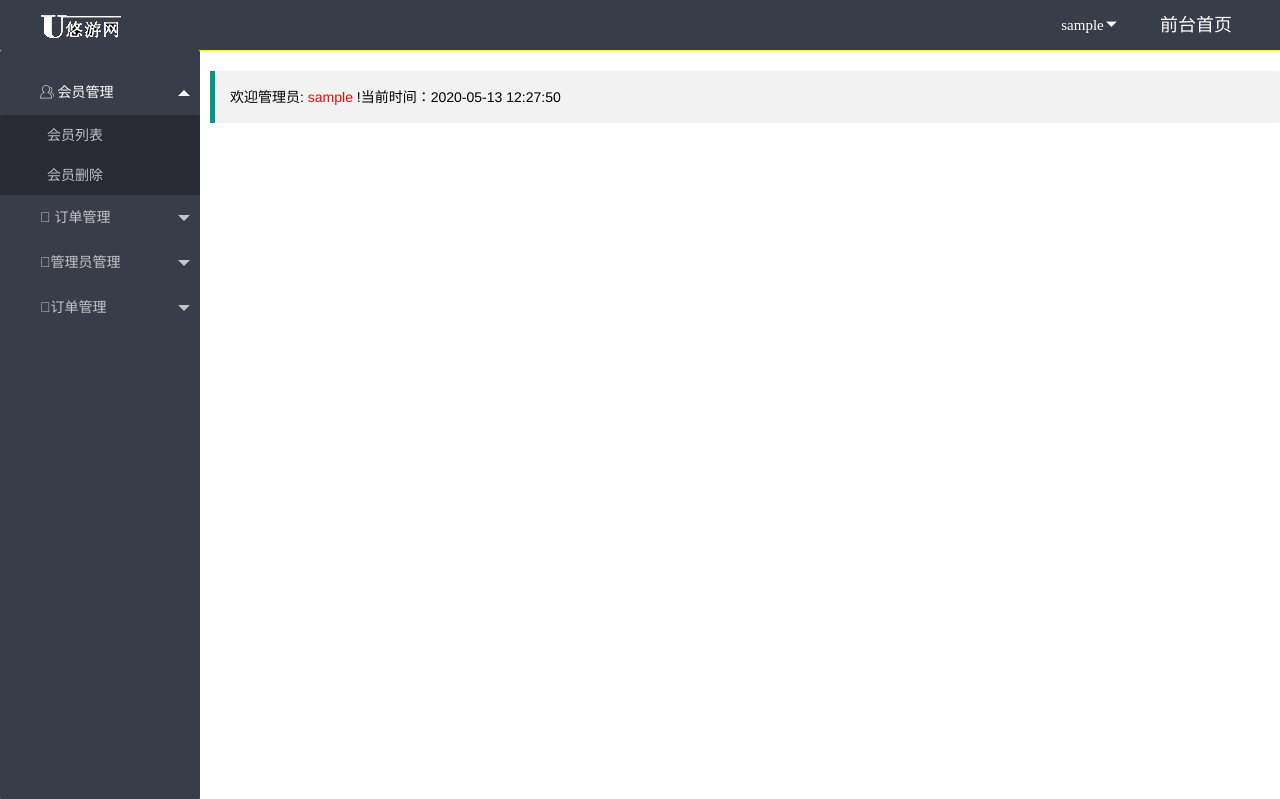
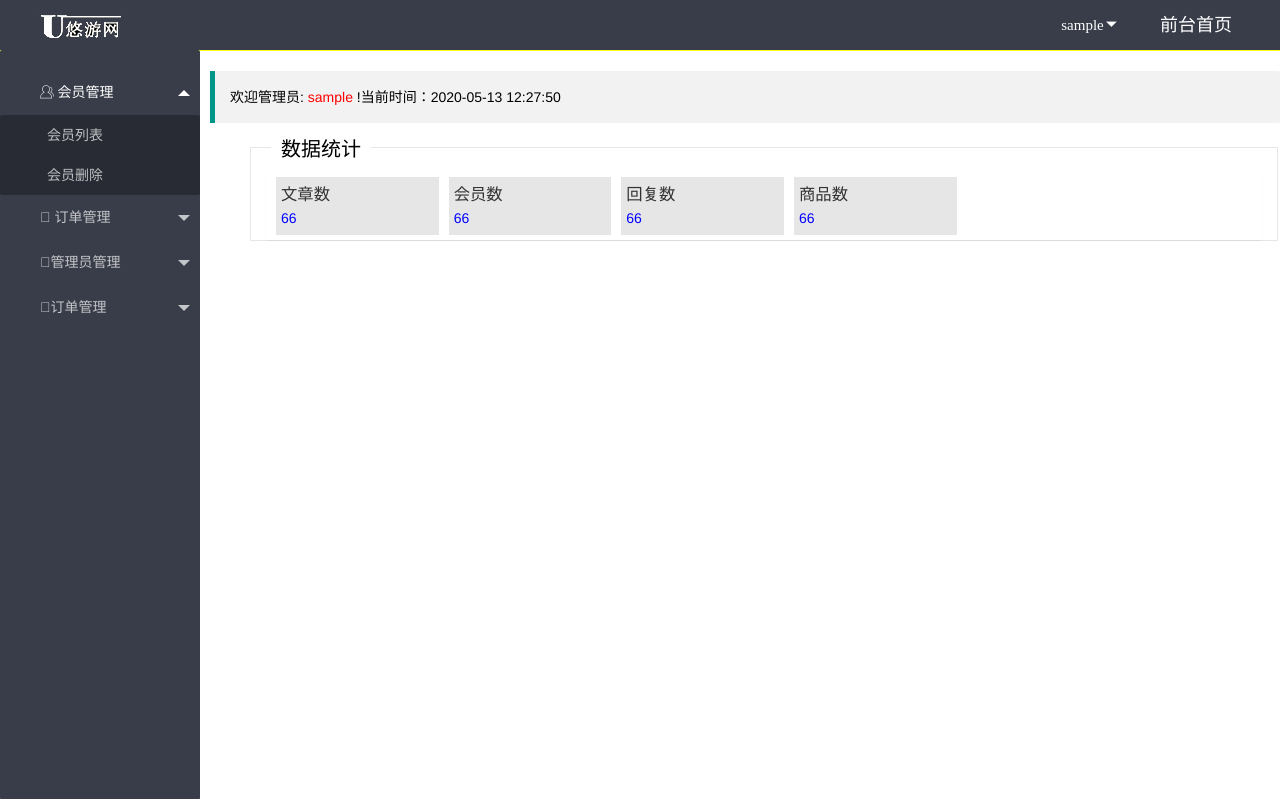
Before and after one commit to mayidream/final-exam, a PHP site: page / in a window 1280 px wide. Shown: the top 799 px of the page. Run offline with PHP 8.4, Linux system fonts and the light colour scheme; the visitor is signed in with stand-in values (Sample User, id 1).

Commit message:
index页面修改

```diff
--- a/admin/index.php
+++ b/admin/index.php
@@ -18,7 +18,7 @@ if (!$_SESSION['username']){
     <!--    layui样式-->
     <link rel="stylesheet" href="./css/index.css">
 </head>
-<body>
+<body style="overflow: hidden">
 <!--头部开始-->
 <div id="header">
 <div id="logo">
@@ -26,7 +26,7 @@ if (!$_SESSION['username']){
     <a href=""> <img src="image/logo.jpg" width="100" height="50"></a>
 </div>
     <div class="user">前台首页</div>
-<div class="user layui-icon"> <ul class="li " >
+<div class="user layui-icon"> <ul class="li">
         <li>
             <?php echo $_SESSION['username'] ?>&#xe625;
         <ul style="display: none">
@@ -79,6 +79,43 @@ if (!$_SESSION['username']){
         <span class="x-red" style="color: red"><?php echo $_SESSION['username'] ?></span>
         !当前时间：<?php echo date("Y-m-d H:i:s") ?>
     </blockquote>
+    <fieldset class="layui-elem-field" style="margin-left: 250px">
+        <legend>数据统计</legend>
+        <div class="layui-field-box">
+            <div class="layui-col-md12">
+                <div class="layui-card">
+                    <div class="layui-card-body">
+                                <ul class="layui-row layui-col-space10 layui-this" >
+                                    <li class="layui-col-xs2" style="background-color: #e6e6e6;margin-right: 10px">
+                                        <a href="">
+                                            <h3>文章数</h3>
+                                            <p style="color: blue">66</p>
+                                        </a>
+                                    </li>
+                                    <li class="layui-col-xs2" style="background-color: #e6e6e6;margin-right: 10px">
+                                        <a href="javascript:;">
+                                            <h3>会员数</h3>
+                                            <p style="color: blue">66</p>
+                                        </a>
+                                    </li>
+                                    <li class="layui-col-xs2" style="background-color: #e6e6e6;margin-right: 10px">
+                                        <a href="javascript:;">
+                                            <h3>回复数</h3>
+                                            <p style="color: blue">66</p>
+                                        </a>
+                                    </li>
+                                    <li class="layui-col-xs2" style="background-color: #e6e6e6;margin-right: 10px">
+                                        <a href="javascript:;">
+                                            <h3>商品数</h3>
+                                            <p style="color: blue">66</p>
+                                        </a>
+                                    </li>
+                                </ul>
+                            </div>
+                        </div>
+
+        </div>
+    </fieldset>
 <div class="content">
     <iframe frameborder="0" src="./welcome.php"  width="100%" height="100%" scrolling="no"></iframe>
 </div>
@@ -97,6 +134,7 @@ if (!$_SESSION['username']){
         });
     });
 
+    //下面可是我自己写的哦
     var li=document.querySelector('.li');
     var lis=li.children;
     lis
@@ -108,6 +146,14 @@ if (!$_SESSION['username']){
             this.children[0].style.display='none';
         }
     }
+
+    //增加鼠标经过事件
+    var page=document.querySelectorAll('.layui-col-xs2');
+    page.onmouseover=function () {
+            for (var i =0;i<page.length;i++){
+                page[i].style.backgroundColor='red';
+            }
+    }
 </script>
 
 </body>
```
